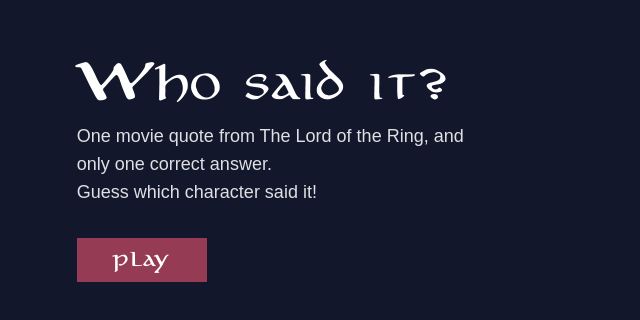
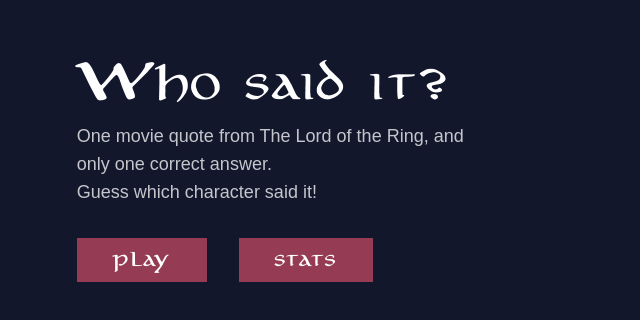
Before and after one commit to EstelleThvn/VueProject, a Vue app: page / in a window 1280 px wide. Shown: the part 454-774 px from the top of the page, without its empty margins (0-640 px from the left). Built offline with nearby package versions, Linux system fonts and the light colour scheme; no server answers; a web font is replaced by a local one; what vue-kinesis would draw is missing.

Commit message:
[components] clean up the code

```diff
--- a/src/components/common/MoviesFilter.vue
+++ b/src/components/common/MoviesFilter.vue
@@ -21,12 +21,10 @@
     watch: {
 		moviesFilter: function(newMoviesFilter) {
 			localStorage.setItem("moviesFilter", newMoviesFilter)
-            console.log('Change moviesFilter in Storage', newMoviesFilter)
 		},
 	},
     methods: {
 		onMoviesFilterChange(event) {
-            // console.log('event target value filter change',event.target.value)
             this.$emit("moviesFilterChange", event.target.value)
             this.$emit('update:moviesFilter', event.target.value)
 		},
@@ -81,5 +79,4 @@
         font-size: 1rem;
     }
 }
-
 </style>
--- a/src/components/game/CharacterCard.vue
+++ b/src/components/game/CharacterCard.vue
@@ -40,7 +40,6 @@
     flex-direction: column;
     align-items: center;
     padding: 40px 64px;
-    /*margin: 40px;*/
   }
 
   .character-card > div {
--- a/src/components/game/Choice.vue
+++ b/src/components/game/Choice.vue
@@ -19,7 +19,7 @@
 
 <style scoped>
 .choice-card {
-  border: 2px solid var(--primary-color);;
+  border: 2px solid var(--primary-color);
   transition: 0.2s ease;
   margin: 12px 0;
   text-align: center;
--- a/src/components/game/Choices.vue
+++ b/src/components/game/Choices.vue
@@ -35,7 +35,6 @@
                     character.winner = false
                     character.looser = false
             })
-            console.log('TEST', data)
             return data
         }
     },
--- a/src/components/game/Scores.vue
+++ b/src/components/game/Scores.vue
@@ -65,6 +65,10 @@
 .scores p {
     margin-left: 16px;
 }
+
+/* ------------- */
+/* MEDIA QUERIES */
+/* ------------- */
 @media (max-width: 991.98px) {
     .scores {
         margin-top:24px;
--- a/src/pages/Game.vue
+++ b/src/pages/Game.vue
@@ -78,12 +78,12 @@
         this.firstQuoteParty()
 	},
     methods: {
+        //filter out quotes said by a minor character
         filterOutMinorCharacterQuotes: function(quotes){
-                //filter out quotes said by a minor character
             return quotes.filter((quote) => quote.character != "5cdbe49b7ed9587226e794a0")
         },
+        //filter out the quotes that are too short or too long
         filterByQuoteLength: function(quotes){
-                //filter out the quotes that are too short or too long
             return quotes.filter((quote) => quote.dialog.length>20 && quote.dialog.length<100)
         },
         filterByMovieId: function(quotes, movieId){
@@ -95,12 +95,9 @@
         },
         async retrieveAllQuotes() {
             this.allQuotesData = await getAllQuotes()
-                console.log(this.allQuotesData)
-                // console.log('quotesfiltereddata', this.quotesFilteredData)
         },
         async retrieveAllCharacters() {
             this.allCharactersData = await getAllCharacters()
-                // console.log(this.allCharactersData)
         },
         async retrieveAllData() {
             await this.retrieveAllQuotes()
@@ -119,7 +116,6 @@
         newQuotePartyOnMoviesFilterChange(movieId){
             this.initChoices()
             this.filterQuotesData(movieId)
-                // console.log('moviesFilter in game component',this.moviesFilter)
             this.chooseQuoteAndCharacters()
         },
         chooseQuoteAndCharacters(){
@@ -131,17 +127,14 @@
         },
         //chooses one quote from all the possible quotes
         chooseQuote() {
-                console.log('filtered data', this.quotesFilteredData)
             this.chosenQuote = this.quotesFilteredData[Math.floor(Math.random() * this.quotesFilteredData.length)]
-                console.log('chosen quote : ', this.chosenQuote)
         },
+        //get the character associated to the chosen quote
         getchosenCharacter(){
-                //character associated to the chosen quote
             this.chosenCharacter = this.allCharactersData.docs.find(character => character._id === this.chosenQuote.character)
-                console.log('chosen character : ', this.chosenCharacter)
         },
         chooseRandomCharacters(numberCharacters) {
-                // console.log("filtered quotes",this.quotesFilteredData)
+            //choose the other characters for the quote party
             this.OtherRandomCharacters = [];
             for(let i=0; i< numberCharacters; i++){
                 let quote = this.quotesFilteredData[Math.floor(Math.random() * this.quotesFilteredData.length)]
@@ -155,15 +148,13 @@
 
                 this.OtherRandomCharacters.push(character);
             }
-                // console.log('not shuffled characters', this.OtherRandomCharacters)
         },
         shuffleAllChosenCharacters(){
             this.allChosenCharacters = [];
             this.allChosenCharacters = this.OtherRandomCharacters
             this.allChosenCharacters.push(this.chosenCharacter)
             //change the order of the choices
-                this.allChosenCharacters.sort(() => 0.5 - Math.random());
-                console.log('shuffled allChosenCharacters : ', this.allChosenCharacters)
+            this.allChosenCharacters.sort(() => 0.5 - Math.random())
         },
         updateScores(playerHasWon){//true : won , false : lost
             if(playerHasWon){
@@ -178,7 +169,7 @@
         },
         initChoices(){
             this.showAnswer = false
-                //reset style of the choices
+            //re-initialize the choices
             this.playerClicked = false
         },
 	},
--- a/src/pages/Home.vue
+++ b/src/pages/Home.vue
@@ -29,9 +29,15 @@
             <p>One movie quote from The Lord of the Ring, and only one correct answer.</p>
             <p>Guess which character said it!</p>
 
-            <router-link to="/game">
-                <Button text="play" class="btn-play" />
-            </router-link>
+            <div class="buttons">
+                <router-link to="/game">
+                    <Button text="play" class="btn btn-play" />
+                </router-link>
+
+                <router-link to="/statistics">
+                    <Button text="stats" class="btn btn-stats" />
+                </router-link>
+            </div>
         </div>
     </div>
 </template>
@@ -61,14 +67,19 @@
     p {
         color: rgba(254,254,255, .87);
         max-width:400px;
+        opacity: 0.87;
     }
     .text {
         position: absolute;
         bottom: 64px;
         left: 6%;
     }
-    .btn-play{
+    .buttons{
+        display: flex;
         margin-top: 32px;
+    }
+    .buttons a:last-child {
+        margin-left: 32px;
     }
     .scene{
         overflow: hidden;
@@ -98,14 +109,6 @@
 /* ------------- */
 /* MEDIA QUERIES */
 /* ------------- */
-@media (max-width: 1199.98px) {
-
-}
-
-@media (max-width: 991.98px) {
-
-}
-
 @media (max-width: 767.98px) {
     .homepage {
         display:flex;
@@ -141,9 +144,8 @@
         margin: 48px 32px;
         margin-top: 0;
     }
-    .btn-play{
-        margin: auto;
-        margin-top: 32px;
+    .buttons {
+        justify-content: center;
     }
 }
 </style>
--- a/src/pages/Stats.vue
+++ b/src/pages/Stats.vue
@@ -3,6 +3,7 @@
     <Header :moviesFilter.sync="moviesFilter"/>
 
     <section class="main-container">
+        <p class="page-info">Data-visualization of the quotes from the movies</p>
         <div>
             <h2>The top 10 most talkative characters </h2>
             <BarChart :chartData="speakingCharactersOrganizedData"/>
@@ -10,7 +11,7 @@
 
         <div>
             <h2>The words that come up most often </h2>
-            <Wordcloud :defaultWords="QuoteWordsData" />
+            <Wordcloud :defaultWords="QuoteWordsOrganizedData" />
         </div>
     </section>
 
@@ -36,6 +37,7 @@
         BarChart,
     },
   computed: {
+        //organizes data for the bar chart
 		speakingCharactersOrganizedData: function() {
             let quotes;
             if(this.allQuotesData.docs){
@@ -54,7 +56,6 @@
                 quotes = []
             }
 
-            console.log('FILTERED QUOTES', quotes)
 
             let speakingCharacters = [];
 
@@ -73,8 +74,6 @@
                 }
             })
 
-
-            console.log('speaking Characters', speakingCharacters)
 
             speakingCharacters.sort((a, b) => (a.numberOfQuotes > b.numberOfQuotes) ? -1 : 1)
             if(speakingCharacters.length > 10 ) speakingCharacters = speakingCharacters.filter((character,index) => index < 10)
@@ -96,11 +95,10 @@
                     }]
             };
 
-            console.log(organizedData)
-
 			return organizedData
 		},
-        QuoteWordsData: function() {
+        //sorts quotes data for the wordcloud
+        QuoteWordsOrganizedData: function() {
             let quotes;
             if(this.allQuotesData.docs){
                 if(this.moviesFilter != "0"){
@@ -140,8 +138,6 @@
             totalwords = totalwords.filter(word => word.value > 1)
             if(totalwords.length > 200 ) totalwords = totalwords.filter((word,index) => index < 200)
 
-            console.log('TOTAL WORDS', totalwords)
-
 			return totalwords
 		}
 	},
@@ -162,11 +158,9 @@
     methods: {
         async retrieveAllQuotes() {
             this.allQuotesData = await getAllQuotes()
-            // console.log(this.allQuotesData)
         },
         async retrieveAllCharacters() {
             this.allCharactersData = await getAllCharacters()
-            // console.log(this.allCharactersData)
         },
 	}
 }
@@ -199,6 +193,11 @@
         margin-top: 40px;
         margin-bottom: 16px;
     }
+    .page-info {
+        margin-top: 48px;
+        text-align: center;
+        font-size: 1.25rem;
+    }
 
     /* ------------- */
     /* MEDIA QUERIES */
@@ -213,5 +212,8 @@
             line-height: 2.75rem;
             margin-bottom: 12px;
         }
+        .page-info {
+            font-size: 1.125rem;
+        }
     }
 </style>
```
Lines whose indentation alone changed are shown as unchanged.
